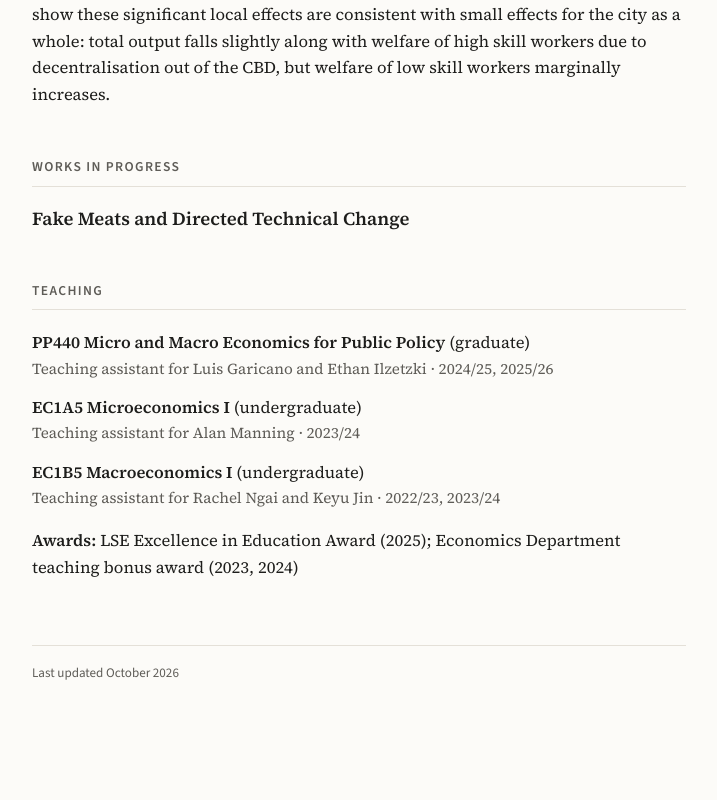
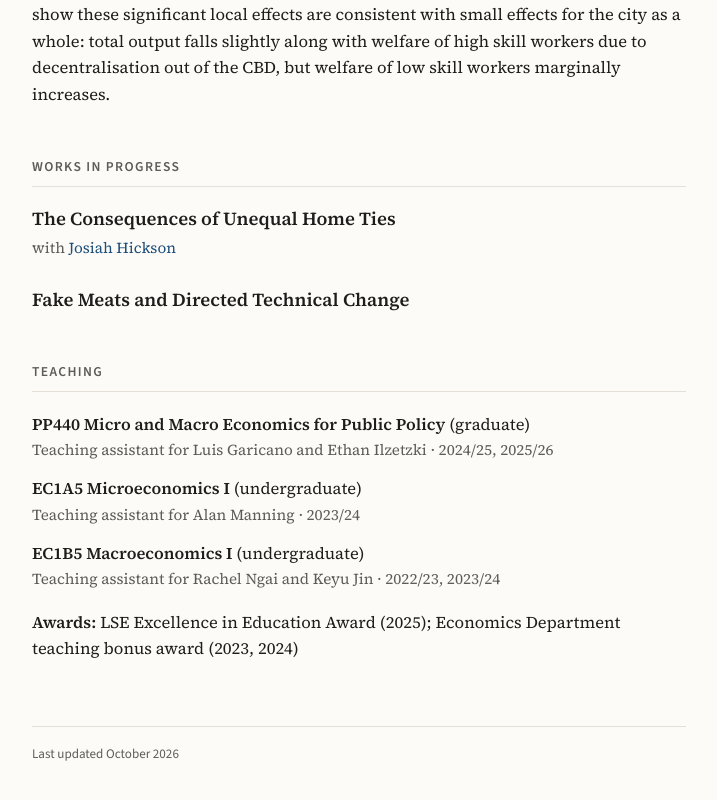
Before and after one commit to xavier-tierney/xavier-tierney.github.io, a plain HTML site: page index.html in a window 1280 px wide. Shown: the part 887-1687 px from the top of the page, without its empty margins (442-1159 px from the left). Before the commit the page ends 1618 px from the top, so only its background shows below. Drawn offline with nearby package versions, Linux system fonts and the light colour scheme.

Commit message:
Add the home-ties paper with Josiah Hickson to Works in Progress
Add it to the site and restore the CV's Work in Progress section with
both papers. Keep CV detail lines on the same page as their entry, as
the new section had split the FHI entry across the page break.

[claude-code]

Co-Authored-By: Claude Opus 5.5 <noreply@anthropic.com>

```diff
--- a/index.html
+++ b/index.html
@@ -101,6 +101,10 @@
     <section id="wip">
       <h2>Works in Progress</h2>
       <article class="paper">
+        <h3>The Consequences of Unequal Home Ties</h3>
+        <p class="meta">with <a href="https://srwfoundation.anu.edu.au/people/josiah-hickson">Josiah Hickson</a></p>
+      </article>
+      <article class="paper">
         <h3>Fake Meats and Directed Technical Change</h3>
       </article>
     </section>
```
Also changed, not shown: 1 other file.
